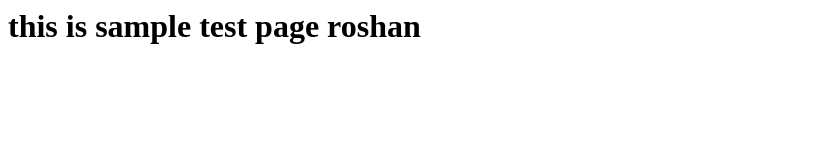
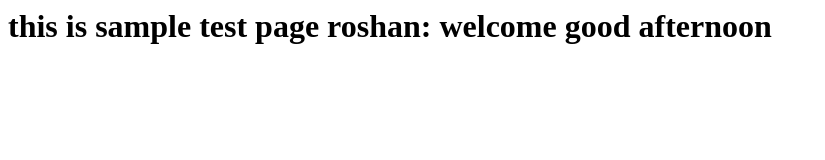
Before and after one commit to roshanshinde2/jenkinsrepo, a plain HTML site: page index.html in a window 1280 px wide. Shown: the whole page, without its empty margins (0-825 px from the left). Drawn offline with Linux system fonts and the light colour scheme.

Commit message:
index.html

```diff
--- a/index.html
+++ b/index.html
@@ -1 +1 @@
-<h1> this is sample test page roshan </h1>
+<h1> this is sample test page roshan: welcome good afternoon </h1>
```
Also changed, not shown: 1 other file.
